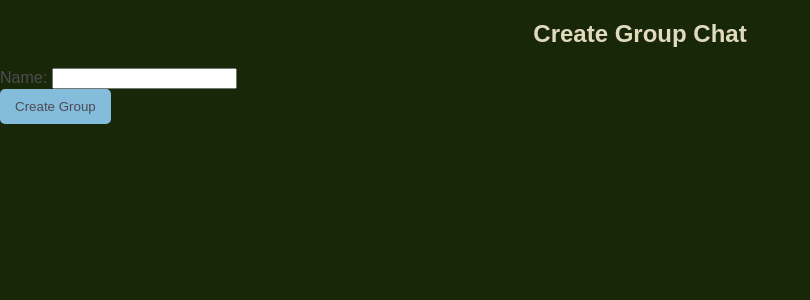
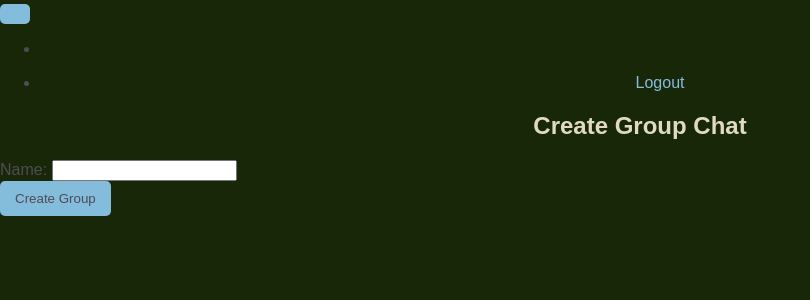
Before and after one commit to Brysonflowers/Echo-Chat, a Django app: page /echochatapp/create_group/ in a window 1280 px wide. Shown: the top 300 px of the page, without its empty margins (0-810 px from the left). Run offline with Django 5.2, Linux system fonts and the light colour scheme; a user stored in the database is signed in.

Commit message:
add 2nd nav bar so that it will show the user image up top

```diff
--- a/textingproject/echochatapp/templates/base.html
+++ b/textingproject/echochatapp/templates/base.html
@@ -1,15 +1,61 @@
 {% load static %}
 <!DOCTYPE html>
 <html lang="en" class="base-html-styles">
+
     <head>
-        <meta charset="utf-8"/>
-        <meta http-equiv="X-UA-Compatible" content="IE-edge"/>
-        <meta name="viewport" content="width=device-width, initial-scale=1.0"/>
+        <meta charset="utf-8" />
+        <meta http-equiv="X-UA-Compatible" content="IE-edge" />
+        <meta name="viewport" content="width=device-width, initial-scale=1.0" />
         <script src="{% static 'js/main.js' %}"></script>
         <link rel="stylesheet" href="{% static 'css/styles.css' %}">
-        <title>Echo Chat</title>
+        <title>{% block title %}Echo Chat{% endblock %}</title>
     </head>
+
     <body class="body">
-        {% block content %} {% endblock content %}
+
+        <nav class="navbar navbar-expand-lg navbar-dark bg-dark shadow-sm">
+            <div class="container">
+                <button class="navbar-toggler" type="button" data-toggle="collapse" data-target="#navbarNav"
+                    aria-controls="navbarNav" aria-expanded="false" aria-label="Toggle navigation">
+                    <span class="navbar-toggler-icon"></span>
+                </button>
+                <div class="collapse navbar-collapse justify-content-end" id="navbarNav">
+                    <ul class="navbar-nav">
+                        {% if user.is_authenticated %}
+                        <li class="nav-item">
+                            <a class="nav-link text-dark" href="#">
+                                <i class="fas fa-user-circle profile-icon"></i>
+                            </a>
+                        </li>
+                        <li class="nav-item">
+                            <a class="nav-link" href="#">Logout</a>
+                        </li>
+                        {% else %}
+                        <li class="nav-item">
+                            <a class="nav-link" href="#">Login</a>
+                        </li>
+                        <li class="nav-item">
+                            <a class="nav-link" href="#">Signup</a>
+                        </li>
+                        {% endif %}
+                    </ul>
+                </div>
+            </div>
+        </nav>
+
+        <!-- Main Content -->
+        <div class="container mt-3"> {# Add margin-top for spacing #}
+            {% if messages %}
+            {% for message in messages %}
+            <div class="alert alert-{{ message.tags }} alert-dismissible fade show" role="alert">
+                {{ message }}
+                <button type="button" class="close" data-dismiss="alert" aria-label="Close">
+                    <span aria-hidden="true">&times;</span>
+                </button>
+            </div>
+            {% endfor %}
+            {% endif %}
+        </div>
+        {% block content %}{% endblock %}
     </body>
 </html>
```
Also changed, not shown: textingproject/db.sqlite3.
